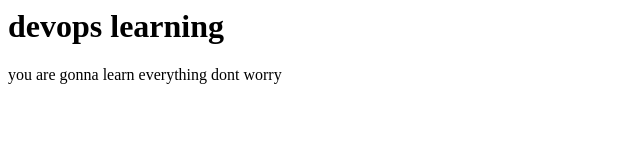
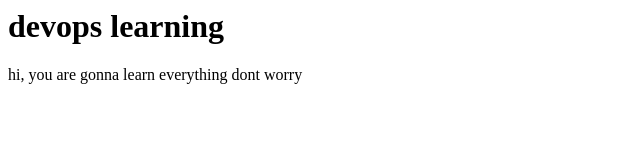
Before and after one commit to Nikhil-kahane/learning, a plain HTML site: page index.html in a window 1280 px wide. Shown: the full height of the page, 0-640 px from the left. Drawn offline with Linux system fonts and the light colour scheme.

Commit message:
added hi in file

```diff
--- a/index.html
+++ b/index.html
@@ -1,5 +1,5 @@
 <html>
 <title> this is my learning website</title>
 <h1> devops learning</h1>
-<p> you are gonna learn everything dont worry</p>
+<p>hi, you are gonna learn everything dont worry</p>
 </html>
```
